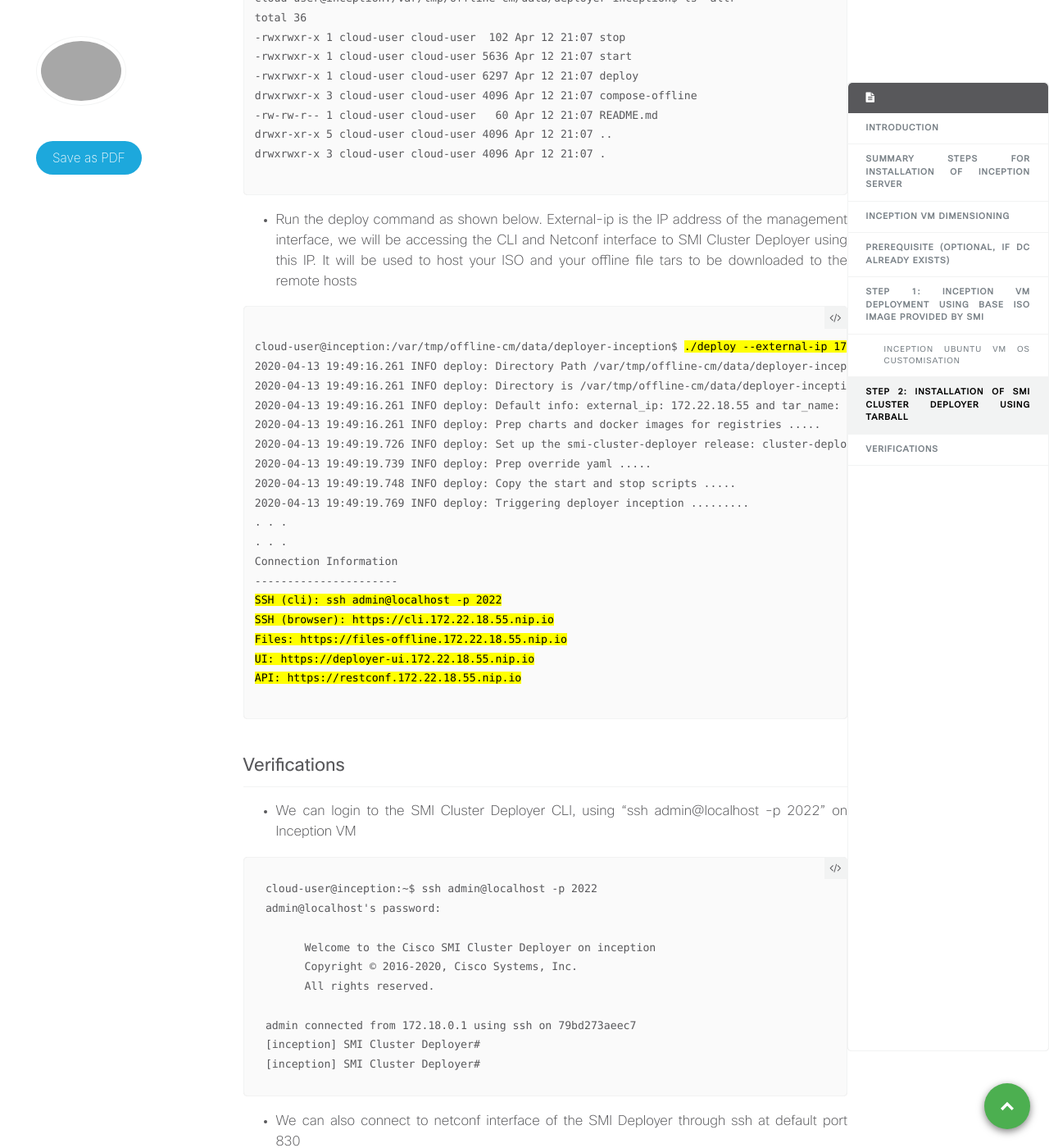
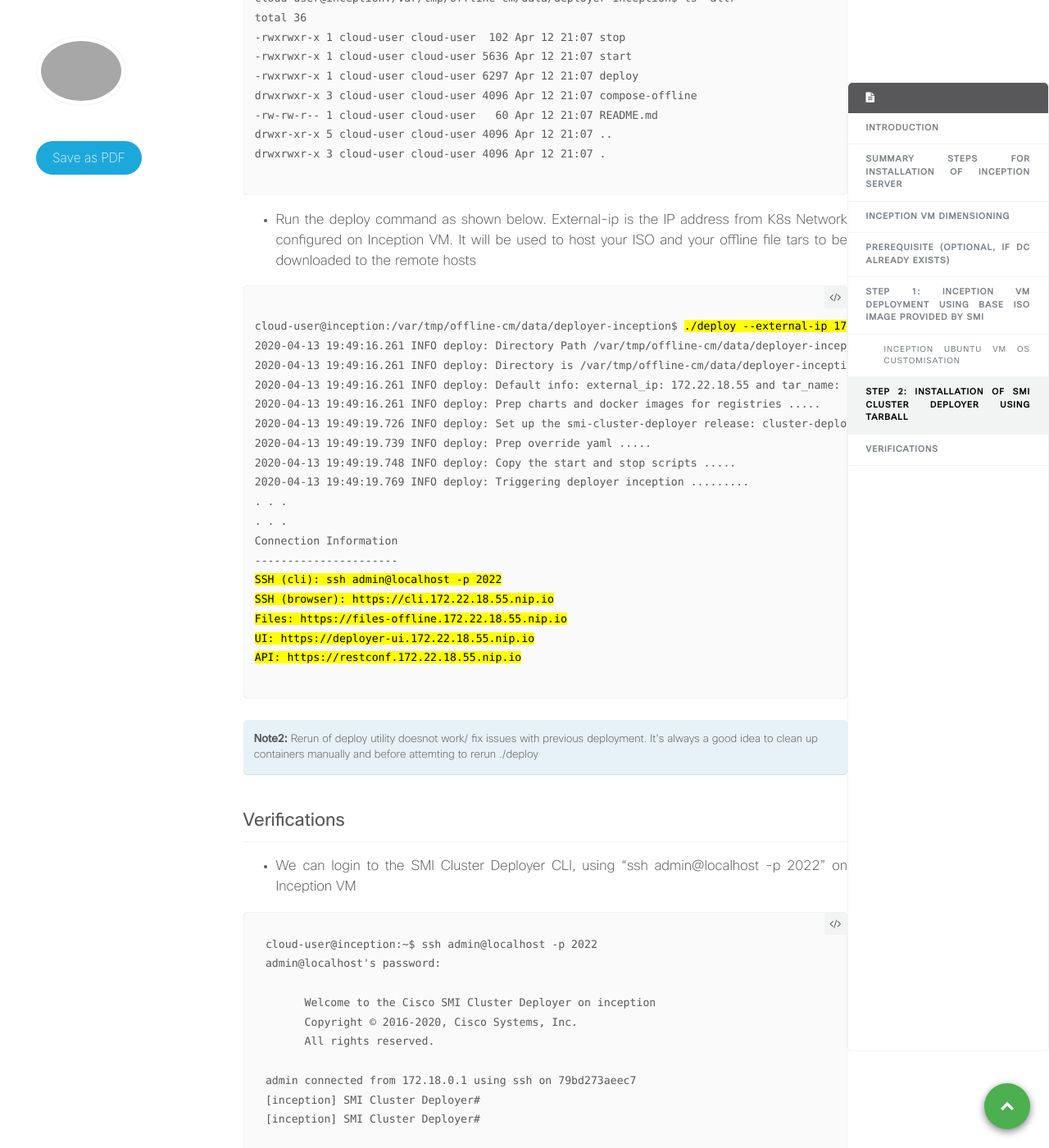
Before and after one commit to xrdocs/cnbng, a Jekyll site: the page built from _tutorials/inception-server-deployment-guide.md, in a window 1280 px wide and 1400 px high, scrolled down 5970 px. Shown: the whole window at 82% size. Built offline with Jekyll 4.4.1, drawn with Linux system fonts in a browser that asks for light colours; comment, search, counter and statistics services are not loaded.

Commit message:
Update inception-server-deployment-guide.md

```diff
--- a/_tutorials/inception-server-deployment-guide.md
+++ b/_tutorials/inception-server-deployment-guide.md
@@ -211,7 +211,7 @@ drwxrwxr-x 3 cloud-user cloud-user 4096 Apr 12 21:07 .
 </pre>
 </div>
 
-- Run the deploy command as shown below. External-ip is the IP address of the management interface, we will be accessing the CLI and Netconf interface to SMI Cluster Deployer using this IP. It will be used to host your ISO and your offline file tars to be downloaded to the remote hosts
+- Run the deploy command as shown below. External-ip is the IP address from K8s Network configured on Inception VM. It will be used to host your ISO and your offline file tars to be downloaded to the remote hosts
 
 <div class="highlighter-rouge">
 <pre class="highlight">
@@ -237,6 +237,9 @@ API: https://restconf.172.22.18.55.nip.io</mark>
 </code>
 </pre>
 </div>
+
+**Note2:** Rerun of deploy utility doesnot work/ fix issues with previous deployment. It's always a good idea to clean up containers manually and before attemting to rerun ./deploy
+{: .notice--info}
 
 ## Verifications
 - We can login to the SMI Cluster Deployer CLI, using "ssh admin@localhost -p 2022" on Inception VM
```
